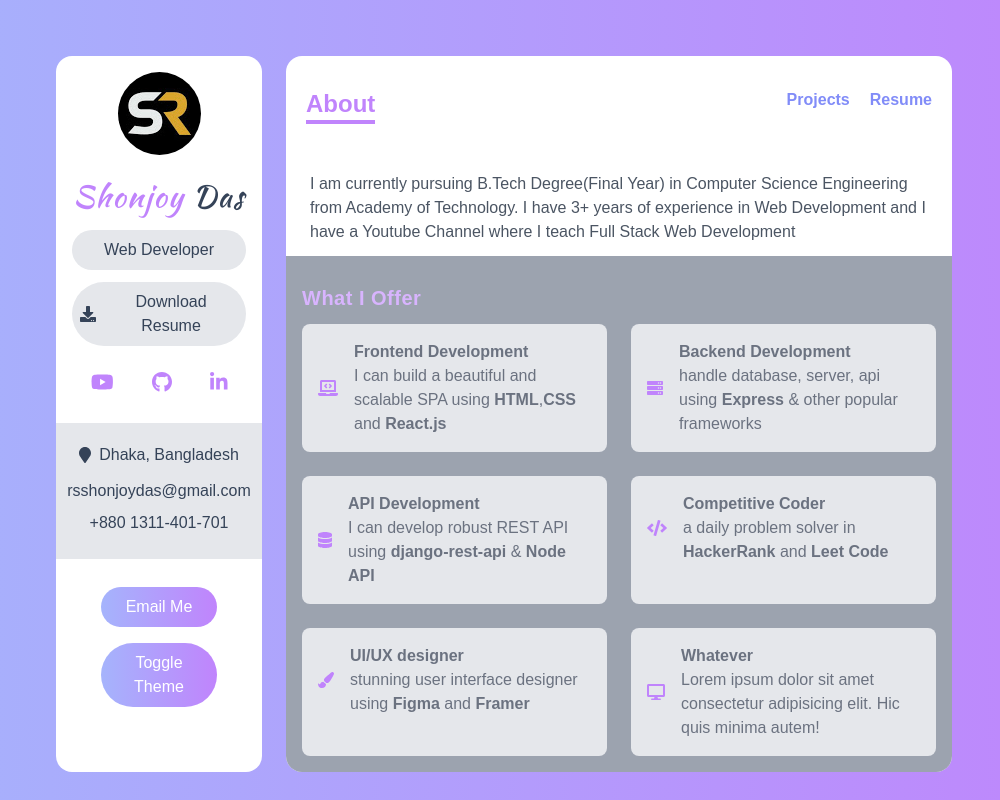
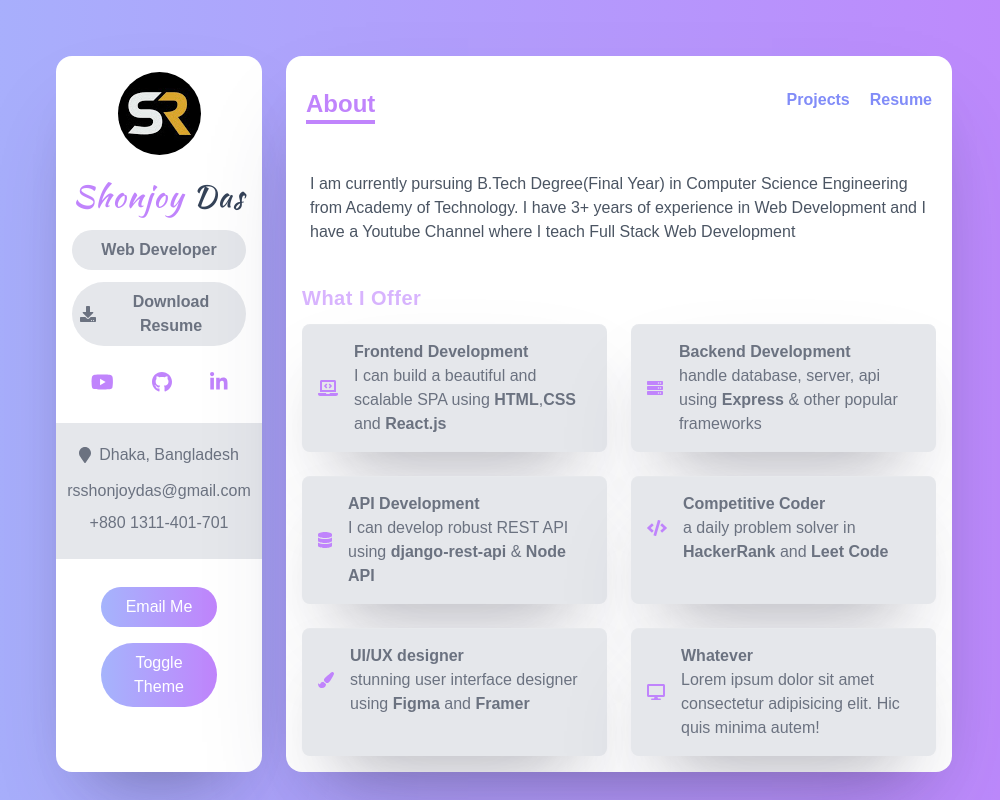
Before and after one commit to rsshonjoydas/portfolio, a Next.js app: page / in a window 1280 px wide. Shown: the whole page, without its empty margins (136-1136 px from the left). Built offline with nearby package versions, Linux system fonts and the light colour scheme; a web font is replaced by a local one.

Commit message:
Dark Mode

```diff
--- a/components/Bar.tsx
+++ b/components/Bar.tsx
@@ -6,9 +6,9 @@ const Bar: FunctionComponent<{ value: ISkill }> = ({ value: { Icon, level, name
   const barWidth = `${level}%`;
 
   return (
-    <div className="my-2 text-white bg-gray-300 rounded-full">
+    <div className="my-2 text-white bg-gray-300 dark:bg-dark-100 dark:text-white rounded-full">
       <div
-        className="px-4 py-1 flex items-center rounded-full gradient-color"
+        className="px-4 py-1 flex items-center rounded-full gradient-light"
         style={{ width: barWidth }}
       >
         <FontAwesomeIcon icon={Icon} className="mr-3" />
--- a/components/ServiceCard.tsx
+++ b/components/ServiceCard.tsx
@@ -11,9 +11,9 @@ const ServiceCard: FunctionComponent<{ service: IService }> = ({
     };
   }
   return (
-    <div className="p-2 flex items-center space-x-4">
+    <div className="p-2 flex items-center space-x-4 dark:bg-dark-100">
       <FontAwesomeIcon icon={Icon} className="w-12 h-12 text-purple-400" />
-      <div className="text-gray-500">
+      <div className="text-gray-500 dark:text-gray-200 ">
         <h4 className="font-bold">{title}</h4>
         <p dangerouslySetInnerHTML={createMarkup()} />
       </div>
--- a/components/Sidebar.tsx
+++ b/components/Sidebar.tsx
@@ -1,19 +1,28 @@
 import { faGithub, faLinkedinIn, faYoutube } from '@fortawesome/free-brands-svg-icons';
 import { faDownload, faMapMarker } from '@fortawesome/free-solid-svg-icons';
 import { FontAwesomeIcon } from '@fortawesome/react-fontawesome';
+import { useTheme } from 'next-themes';
 import Img from 'next/image';
 import logo from '../public/rs.jpg';
 
-const Sidebar = () => (
+const Sidebar = () => {
+  const { theme, setTheme } = useTheme();
+
+  const toggleTheme = () => {
+    setTheme(theme === 'light' ? 'dark' : 'light');
+  };
+  return (
     <div>
       <Img src={logo} alt="logo" className="w-32 h-32 rounded-full mx-auto" />
       <h3 className="my-4 text-3xl font-medium tracking-wider font-kaushan">
         <span className="text-purple-400">Shonjoy </span>Das
       </h3>
-    <p className="px-2 py-2 my-3 bg-gray-200 rounded-full">Web Developer</p>
+      <p className="px-2 py-2 my-3 text-gray-500 font-bold bg-gray-200 dark:bg-dark-100 dark:text-gray-200 rounded-full">
+        Web Developer
+      </p>
       <a
         href="/"
-      className="px-2 py-2 my-3 bg-gray-200 rounded-full flex items-center justify-center"
+        className="px-2 py-2 my-3 text-gray-500 font-bold bg-gray-200 dark:bg-dark-100 dark:text-gray-200 rounded-full flex items-center justify-center"
       >
         <FontAwesomeIcon icon={faDownload} className="w-8 h-8 mr-2" />
         Download Resume
@@ -41,7 +50,7 @@ const Sidebar = () => (
       </div>
       {/* //? address */}
       <div
-      className="py-4 my-5 bg-gray-200 ml-0"
+        className="py-4 my-5 text-gray-500 font-medium bg-gray-200 dark:bg-dark-100 dark:text-gray-200 ml-0"
         style={{ marginLeft: '-1rem', marginRight: '-1rem' }}
       >
         <div className="flex items-center justify-center space-x-2">
@@ -54,16 +63,21 @@ const Sidebar = () => (
       {/* //? email me */}
       <button
         type="button"
-      className="gradient-color w-8/12 py-2 px-5 text-white my-2 rounded-full focus:outline-none"
+        className="gradient-light w-8/12 py-2 px-5 text-white my-2 rounded-full focus:outline-none"
         onClick={() => window.open('mailto:rsshonjoydas@gmail.com')}
       >
         Email Me
       </button>
       {/* //? toggle theme */}
-    <button type="button" className="gradient-color w-8/12 py-2 px-5 text-white my-2 rounded-full">
+      <button
+        type="button"
+        className="gradient-light w-8/12 py-2 px-5 text-white my-2 rounded-full"
+        onClick={toggleTheme}
+      >
         Toggle Theme
       </button>
     </div>
   );
+};
 
 export default Sidebar;
--- a/package.json
+++ b/package.json
@@ -13,6 +13,7 @@
     "@fortawesome/free-solid-svg-icons": "^5.15.4",
     "@fortawesome/react-fontawesome": "^0.1.16",
     "next": "12.0.4",
+    "next-themes": "^0.0.15",
     "react": "17.0.2",
     "react-dom": "17.0.2"
   },
--- a/pages/_app.tsx
+++ b/pages/_app.tsx
@@ -1,19 +1,22 @@
+import { ThemeProvider } from 'next-themes';
 import Navbar from '../components/Navbar';
 import Sidebar from '../components/Sidebar';
 import '../styles/globals.css';
 
 function MyApp({ Component, pageProps }: any) {
   return (
+    <ThemeProvider attribute="class">
       <div className="grid grid-cols-12 gap-6 px-5 my-14 lg:mb-0 md:mb-16 sm:px-20 md:px-32 lg:px-36 xl:px-48">
         {/* // do this div style later (after putting the content) */}
-      <div className="h-full col-span-12 p-4 text-base text-center bg-white lg:col-span-3 rounded-2xl ">
+        <div className="h-full col-span-12 p-4 text-base text-center bg-white dark:bg-gray-600 dark:text-gray-200 lg:col-span-3 rounded-2xl shadow-light-shadow dark:shadow-dark-shadow">
           <Sidebar />
         </div>
-      <div className="flex flex-col col-span-12 bg-white rounded-2xl dark:text-white lg:col-span-9 overflow-hidden">
+        <div className="flex flex-col col-span-12 bg-white rounded-2xl dark:bg-gray-600 dark:text-gray-200 lg:col-span-9 overflow-hidden shadow-light-shadow dark:shadow-dark-shadow">
           <Navbar />
           <Component {...pageProps} />
         </div>
       </div>
+    </ThemeProvider>
   );
 }
 
--- a/pages/_document.tsx
+++ b/pages/_document.tsx
@@ -5,7 +5,7 @@ class MyDocument extends Document {
     return (
       <Html>
         <Head />
-        <body className="gradient-color">
+        <body className="gradient-light dark:gradient-dark">
           <Main />
           <NextScript />
         </body>
--- a/pages/index.tsx
+++ b/pages/index.tsx
@@ -1,24 +1,24 @@
 import servicesData from '../adapters/servicesData';
 import ServiceCard from '../components/ServiceCard';
 
-const Home = () => {
-  console.log(servicesData);
-
-  return (
-    <div className="flex flex-col px-6 pt-1 text-gray-600 flex-grow">
+const Home = () => (
+  <div className="flex flex-col px-6 pt-1 text-gray-600 dark:bg-gray-600 dark:text-gray-200 flex-grow">
     <h5 className="my-3 font-medium">
-        I am currently pursuing B.Tech Degree(Final Year) in Computer Science Engineering from
-        Academy of Technology. I have 3+ years of experience in Web Development and I have a Youtube
-        Channel where I teach Full Stack Web Development
+      I am currently pursuing B.Tech Degree(Final Year) in Computer Science Engineering from Academy
+      of Technology. I have 3+ years of experience in Web Development and I have a Youtube Channel
+      where I teach Full Stack Web Development
     </h5>
     <div
-        className="p-4 bg-gray-400 flex-grow"
+      className="p-4 dark:bg-gray-600  flex-grow"
       style={{ marginLeft: '-1.5rem', marginRight: '-1.5rem' }}
     >
       <h6 className="my-3 text-xl font-bold tracking-wide text-purple-300">What I Offer</h6>
       <div className="grid grid-6 gap-6 md:grid-cols-2">
         {servicesData.map((service) => (
-            <div key={service.id} className="p-2 bg-gray-200 rounded-lg col-span-2 md:col-span-1">
+          <div
+            key={service.id}
+            className="p-2 bg-gray-200  dark:bg-dark-100 rounded-lg col-span-2 md:col-span-1 shadow-light-shadow dark:shadow-dark-shadow"
+          >
             <ServiceCard service={service} />
           </div>
         ))}
@@ -26,6 +26,5 @@ const Home = () => {
     </div>
   </div>
 );
-};
 
 export default Home;
--- a/pages/resume.tsx
+++ b/pages/resume.tsx
@@ -8,7 +8,7 @@ const resume = () => (
       {data.skills.map((skill: any) => (
         <div>
           <h5 className="my-3 text-2xl font-bold text-purple-300">{skill.heading}</h5>
-          <div>
+          <div className="font-medium dark:text-gray-200">
             <h5 className="my-2 text-xl font-bold">{skill.subHeading}</h5>
             <p className="font-semibold">{skill.title}</p>
             <p className="my-3">{skill.description}</p>
--- a/styles/globals.css
+++ b/styles/globals.css
@@ -11,7 +11,11 @@ body {
 }
 
 @layer components {
-  .gradient-color {
+  .gradient-light {
     @apply bg-gradient-to-r from-indigo-300 to-purple-400;
   }
+
+  .gradient-dark {
+    @apply bg-gradient-to-r from-dark-200 via-dark-400 to-dark;
+  }
 }
--- a/tailwind.config.js
+++ b/tailwind.config.js
@@ -3,17 +3,32 @@ module.exports = {
     "./pages/**/*.{js,ts,jsx,tsx}",
     "./components/**/*.{js,ts,jsx,tsx}",
   ],
+  darkMode: 'class',
   theme: {
     extend: {
       fontFamily: {
         kaushan: 'Kaushan Script'
       },
       colors: {
-        green: {
-          DEFAULT: '#00f260'
+        dark: {
+          DEFAULT: '#2f3542',
+          100: '#57606f',
+          200: '#525252',
+          300: '#414141',
+          400: '#313131',
+          500: '#394264'
         }
+      },
+      boxShadow: {
+        'light-shadow': 'rgba(255, 255, 255, 0.1) 0px 1px 1px 0px inset, rgba(50, 50, 93, 0.25) 0px 50px 100px -30px, rgba(0, 0, 0, 0.3) 0px 30px 60px -40px',
+        'dark-shadow': 'box-shadow: rgba(100, 100, 111, 0.2) 0px 7px 29px 0px;'
       }
     },
   },
+  variant: {
+    extend: {
+      boxShadow: ['dark']
+    }
+  },
   plugins: [],
 }
```
Also changed, not shown: 1 other file (tests, documents, lock files or other folders). Lines whose indentation alone changed are shown as unchanged.
